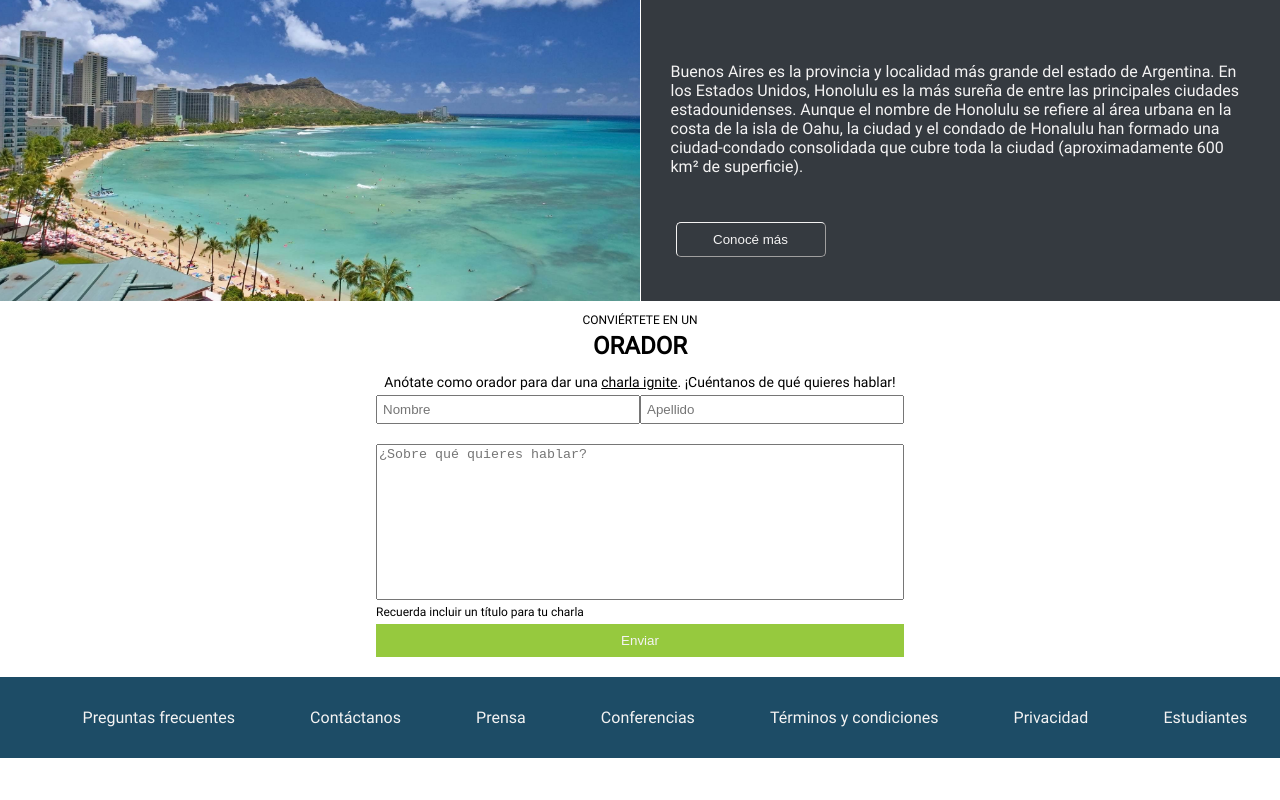
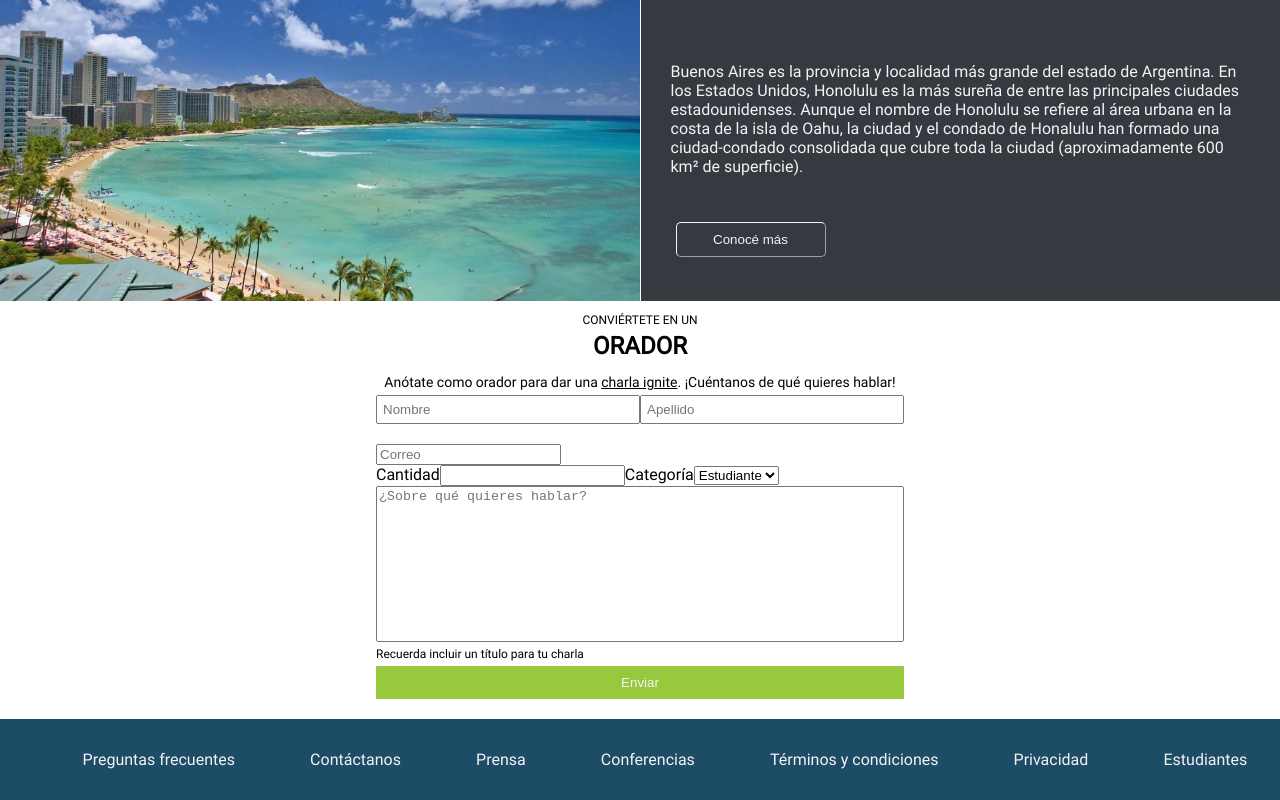
Before and after one commit to MakoskiVictor/CodoACodoIntegrador, an Angular app: page / in a window 1280 px wide. Shown: the part 1426-2226 px from the top of the page. Before the commit the page ends 2184 px from the top, so only its background shows below. Built offline with nearby package versions, Linux system fonts and the light colour scheme.

Commit message:
add select and input

```diff
--- a/src/app/modules/shared/components/form/form.component.html
+++ b/src/app/modules/shared/components/form/form.component.html
@@ -10,6 +10,19 @@
         <input type="text" placeholder="Nombre" >
         <input type="text" placeholder="Apellido" >
       </div>
+      <input class="mail" type="text" placeholder="Correo">
+
+      <div>
+        <label for="">Cantidad</label>
+        <input type="number">
+        <label for="">Categoría</label>
+        <select name="Select" id="">
+          <option value="estudiante">Estudiante</option>
+          <option value="trainee">Trainee</option>
+          <option value="junior">Junior</option>
+        </select>
+      </div>
+
       <div class="textareaContainer">
         <textarea name="" id="" cols="30" rows="10" placeholder="¿Sobre qué quieres hablar?" ></textarea>
       </div>
```
